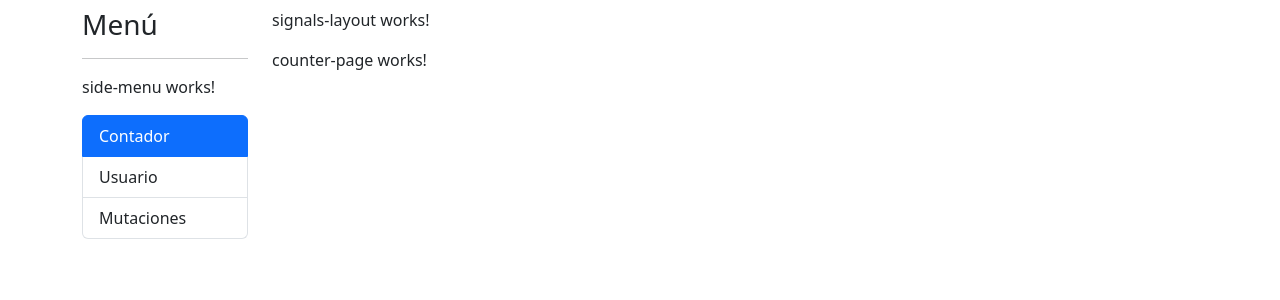
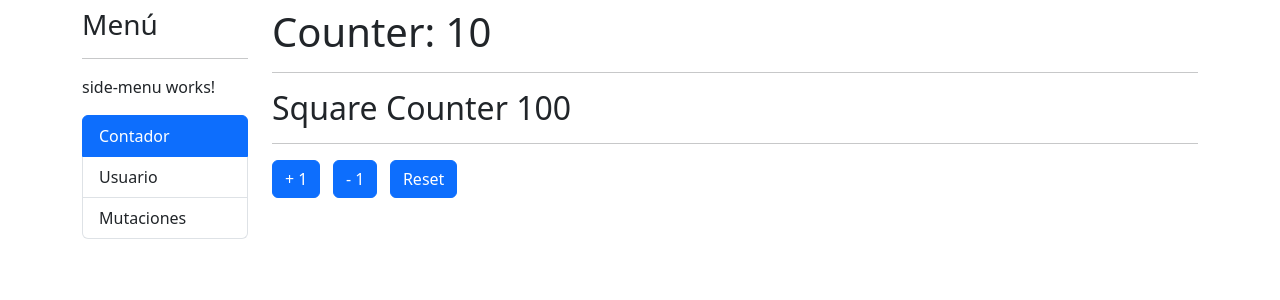
Before and after one commit to ArnBon/seccion23_angular16, an Angular app: page /signals/counter in a window 1280 px wide. Shown: the top 300 px of the page. Built offline with nearby package versions, Linux system fonts and the light colour scheme.

Commit message:
clase 327 counter signal pero con la creacion del servicio de la clase 328

```diff
--- a/src/app/signals/layout/signals-layout/signals-layout.component.html
+++ b/src/app/signals/layout/signals-layout/signals-layout.component.html
@@ -6,7 +6,7 @@
   </div>
 
 <div class="col-10">
-  <p>signals-layout works!</p>
+
   <router-outlet/>
 </div>
 
--- a/src/app/signals/pages/counter-page/counter-page.component.html
+++ b/src/app/signals/pages/counter-page/counter-page.component.html
@@ -1 +1,11 @@
-<p>counter-page works!</p>
+<h1>Counter: {{ counter() }}</h1>
+<hr>
+<h2>Square Counter {{ squareCounter() }}</h2>
+<hr>
+
+
+<button (click)="increaseBy(+1)" class="btn btn-primary"> + 1 </button>
+&nbsp;
+<button (click)="increaseBy(-1)" class="btn btn-primary"> - 1 </button>
+&nbsp;
+<button (click)="counter.set(0)"  class="btn btn-primary"> Reset </button>
--- a/src/app/signals/pages/counter-page/counter-page.component.ts
+++ b/src/app/signals/pages/counter-page/counter-page.component.ts
@@ -1,4 +1,4 @@
-import { Component } from '@angular/core';
+import { Component, computed, signal } from '@angular/core';
 
 @Component({
   templateUrl: './counter-page.component.html',
@@ -6,4 +6,15 @@
 })
 export class CounterPageComponent {
 
+  public counter = signal(10);
+  public squareCounter = computed( () => this.counter() * this.counter() );
+
+
+  increaseBy( value: number ) {
+    //this.counter.set(this.counter() + value);
+
+    this.counter.update( current => current + value );
+
+  }
+
 }
```
Also changed, not shown: src/app/signals/services/users-service.service.ts (added, +9 -0 lines), 1 other file (tests, documents, lock files or other folders).
